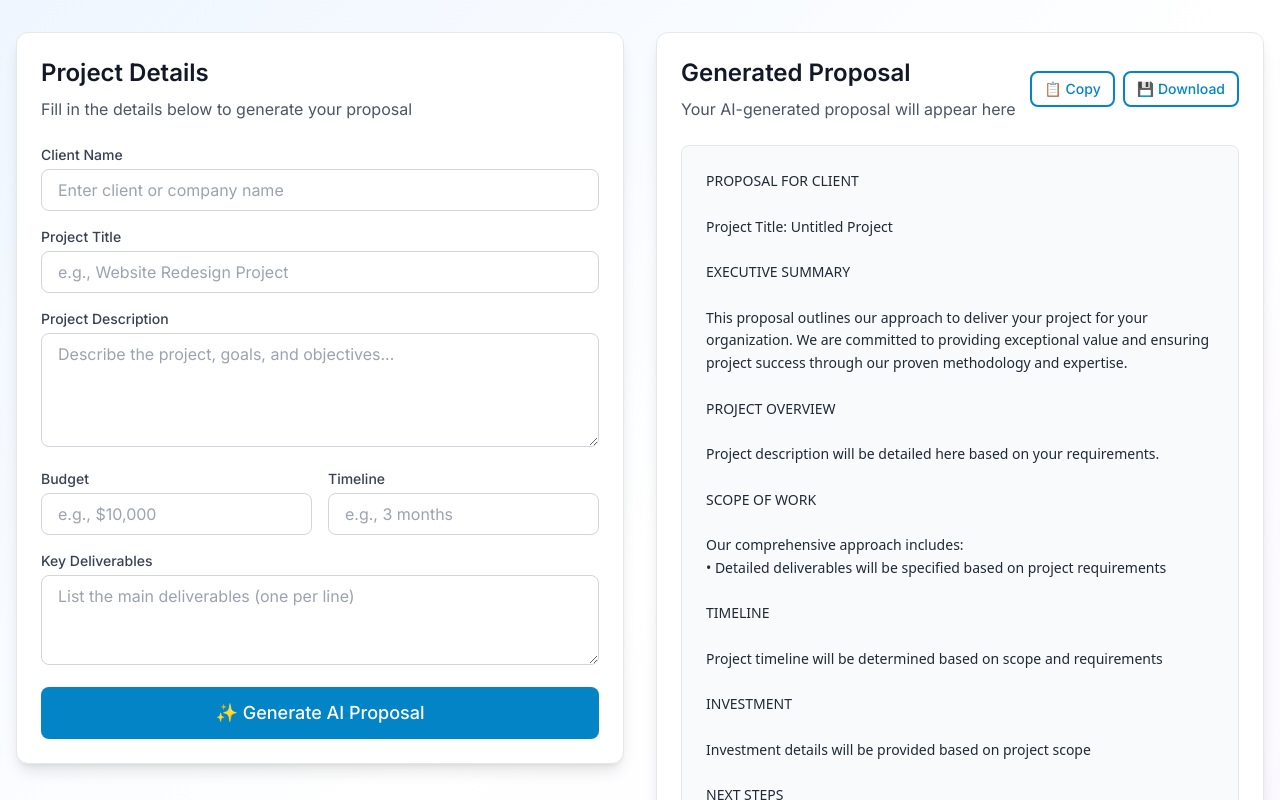
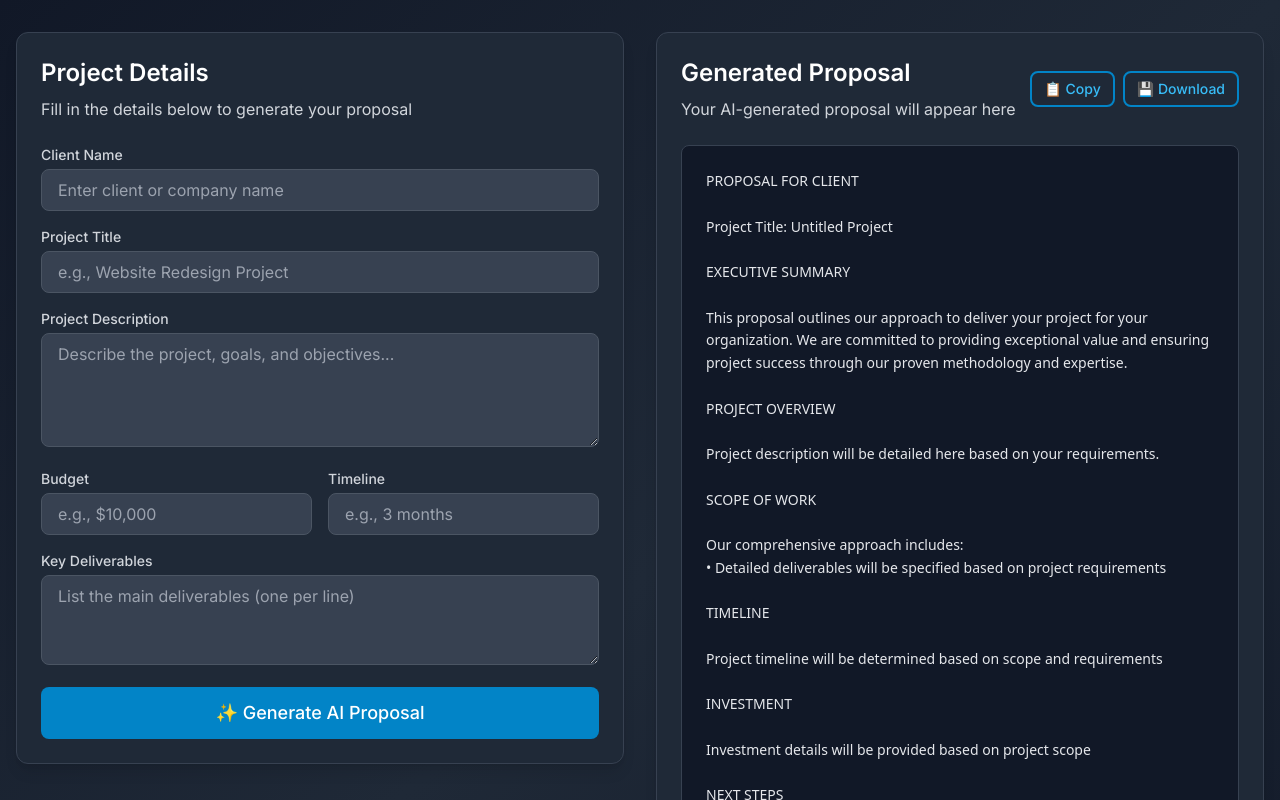
Before and after one commit to hasnainskhan/Proposal-Generator---Micro-SaaS, a Next.js app: page / in a window 1280 px wide. Both pictures are taken after a click on the button "✨ Generate AI Proposal". Shown: the top 800 px of the page. Built offline with nearby package versions, Linux system fonts and the light colour scheme.

Commit message:
color changed

```diff
--- a/app/globals.css
+++ b/app/globals.css
@@ -3,17 +3,9 @@
 @tailwind utilities;
 
 :root {
-  --foreground-rgb: 0, 0, 0;
-  --background-start-rgb: 214, 219, 220;
-  --background-end-rgb: 255, 255, 255;
-}
-
-@media (prefers-color-scheme: dark) {
-  :root {
-    --foreground-rgb: 255, 255, 255;
-    --background-start-rgb: 0, 0, 0;
-    --background-end-rgb: 0, 0, 0;
-  }
+  --foreground-rgb: 255, 255, 255;
+  --background-start-rgb: 17, 24, 39;
+  --background-end-rgb: 17, 24, 39;
 }
 
 body {
--- a/app/page.tsx
+++ b/app/page.tsx
@@ -98,17 +98,17 @@ Your Team`
   }
 
   return (
-    <main className="min-h-screen bg-gradient-to-br from-blue-50 via-white to-purple-50">
+    <main className="min-h-screen bg-gradient-to-br from-gray-900 via-gray-800 to-gray-900">
       <div className="container mx-auto px-4 py-8 max-w-7xl">
         <div className="grid grid-cols-1 lg:grid-cols-2 gap-8">
           {/* Input Form */}
           <div className="space-y-6">
             <Card>
               <div className="mb-6">
-                <h2 className="text-2xl font-semibold text-gray-900 mb-2">
+                <h2 className="text-2xl font-semibold text-white mb-2">
                   Project Details
                 </h2>
-                <p className="text-gray-600">
+                <p className="text-gray-300">
                   Fill in the details below to generate your proposal
                 </p>
               </div>
@@ -177,7 +177,7 @@ Your Team`
                 </Button>
 
                 {error && (
-                  <div className="p-4 bg-red-50 border border-red-200 rounded-lg text-red-700">
+                  <div className="p-4 bg-red-900/20 border border-red-700 rounded-lg text-red-400">
                     {error}
                   </div>
                 )}
@@ -190,10 +190,10 @@ Your Team`
             <Card>
               <div className="flex items-center justify-between mb-6">
                 <div>
-                  <h2 className="text-2xl font-semibold text-gray-900 mb-2">
+                  <h2 className="text-2xl font-semibold text-white mb-2">
                     Generated Proposal
                   </h2>
-                  <p className="text-gray-600">
+                  <p className="text-gray-300">
                     Your AI-generated proposal will appear here
                   </p>
                 </div>
@@ -220,18 +220,18 @@ Your Team`
               {isGenerating ? (
                 <div className="flex flex-col items-center justify-center py-16">
                   <Spinner size="lg" />
-                  <p className="mt-4 text-gray-600">AI is crafting your proposal...</p>
+                  <p className="mt-4 text-gray-300">AI is crafting your proposal...</p>
                 </div>
               ) : generatedProposal ? (
-                <div className="bg-gray-50 rounded-lg p-6 border border-gray-200">
-                  <pre className="whitespace-pre-wrap font-sans text-sm text-gray-800 leading-relaxed">
+                <div className="bg-gray-900 rounded-lg p-6 border border-gray-700">
+                  <pre className="whitespace-pre-wrap font-sans text-sm text-gray-200 leading-relaxed">
                     {generatedProposal}
                   </pre>
                 </div>
               ) : (
-                <div className="bg-gray-50 rounded-lg p-12 border-2 border-dashed border-gray-300 text-center">
+                <div className="bg-gray-900 rounded-lg p-12 border-2 border-dashed border-gray-700 text-center">
                   <div className="text-6xl mb-4">📄</div>
-                  <p className="text-gray-500 text-lg">
+                  <p className="text-gray-400 text-lg">
                     Fill in the form and click "Generate AI Proposal" to create your proposal
                   </p>
                 </div>
@@ -241,8 +241,8 @@ Your Team`
         </div>
 
         {/* Footer */}
-        <div className="mt-12 text-center text-gray-500 text-sm">
-          <p>Built with Next.js • AI Proposal Writer MVP</p>
+        <div className="mt-12 text-center text-gray-400 text-sm">
+          <p>Developed by Hasnain Babar</p>
         </div>
       </div>
     </main>
--- a/components/ui/Button.tsx
+++ b/components/ui/Button.tsx
@@ -16,13 +16,13 @@ export const Button: React.FC<ButtonProps> = ({
   disabled,
   ...props
 }) => {
-  const baseStyles = 'font-medium rounded-lg transition-all duration-200 focus:outline-none focus:ring-2 focus:ring-offset-2 disabled:opacity-50 disabled:cursor-not-allowed'
+  const baseStyles = 'font-medium rounded-lg transition-all duration-200 focus:outline-none focus:ring-2 focus:ring-offset-2 focus:ring-offset-gray-800 disabled:opacity-50 disabled:cursor-not-allowed'
 
   const variantStyles = {
     primary: 'bg-primary-600 text-white hover:bg-primary-700 focus:ring-primary-500',
-    secondary: 'bg-gray-200 text-gray-900 hover:bg-gray-300 focus:ring-gray-500',
-    outline: 'border-2 border-primary-600 text-primary-600 hover:bg-primary-50 focus:ring-primary-500',
-    ghost: 'text-primary-600 hover:bg-primary-50 focus:ring-primary-500'
+    secondary: 'bg-gray-700 text-white hover:bg-gray-600 focus:ring-gray-500',
+    outline: 'border-2 border-primary-600 text-primary-400 hover:bg-primary-900/20 focus:ring-primary-500',
+    ghost: 'text-primary-400 hover:bg-primary-900/20 focus:ring-primary-500'
   }
 
   const sizeStyles = {
--- a/components/ui/Card.tsx
+++ b/components/ui/Card.tsx
@@ -20,7 +20,7 @@ export const Card: React.FC<CardProps> = ({
 
   return (
     <div className={`
-      bg-white rounded-xl shadow-lg border border-gray-200
+      bg-gray-800 rounded-xl shadow-lg border border-gray-700
       ${paddingStyles[padding]}
       ${className}
     `}>
--- a/components/ui/Input.tsx
+++ b/components/ui/Input.tsx
@@ -19,26 +19,26 @@ export const Input: React.FC<InputProps> = ({
   return (
     <div className="w-full">
       {label && (
-        <label htmlFor={inputId} className="block text-sm font-medium text-gray-700 mb-1">
+        <label htmlFor={inputId} className="block text-sm font-medium text-gray-300 mb-1">
           {label}
         </label>
       )}
       <input
         id={inputId}
         className={`
-          w-full px-4 py-2 border rounded-lg
+          w-full px-4 py-2 border rounded-lg bg-gray-700 text-white placeholder-gray-400
           focus:outline-none focus:ring-2 focus:ring-primary-500 focus:border-transparent
           transition-all duration-200
-          ${error ? 'border-red-500' : 'border-gray-300'}
+          ${error ? 'border-red-500' : 'border-gray-600'}
           ${className}
         `}
         {...props}
       />
       {error && (
-        <p className="mt-1 text-sm text-red-600">{error}</p>
+        <p className="mt-1 text-sm text-red-400">{error}</p>
       )}
       {helperText && !error && (
-        <p className="mt-1 text-sm text-gray-500">{helperText}</p>
+        <p className="mt-1 text-sm text-gray-400">{helperText}</p>
       )}
     </div>
   )
--- a/components/ui/TextArea.tsx
+++ b/components/ui/TextArea.tsx
@@ -19,26 +19,26 @@ export const TextArea: React.FC<TextAreaProps> = ({
   return (
     <div className="w-full">
       {label && (
-        <label htmlFor={textareaId} className="block text-sm font-medium text-gray-700 mb-1">
+        <label htmlFor={textareaId} className="block text-sm font-medium text-gray-300 mb-1">
           {label}
         </label>
       )}
       <textarea
         id={textareaId}
         className={`
-          w-full px-4 py-2 border rounded-lg
+          w-full px-4 py-2 border rounded-lg bg-gray-700 text-white placeholder-gray-400
           focus:outline-none focus:ring-2 focus:ring-primary-500 focus:border-transparent
           transition-all duration-200 resize-y
-          ${error ? 'border-red-500' : 'border-gray-300'}
+          ${error ? 'border-red-500' : 'border-gray-600'}
           ${className}
         `}
         {...props}
       />
       {error && (
-        <p className="mt-1 text-sm text-red-600">{error}</p>
+        <p className="mt-1 text-sm text-red-400">{error}</p>
       )}
       {helperText && !error && (
-        <p className="mt-1 text-sm text-gray-500">{helperText}</p>
+        <p className="mt-1 text-sm text-gray-400">{helperText}</p>
       )}
     </div>
   )
```
